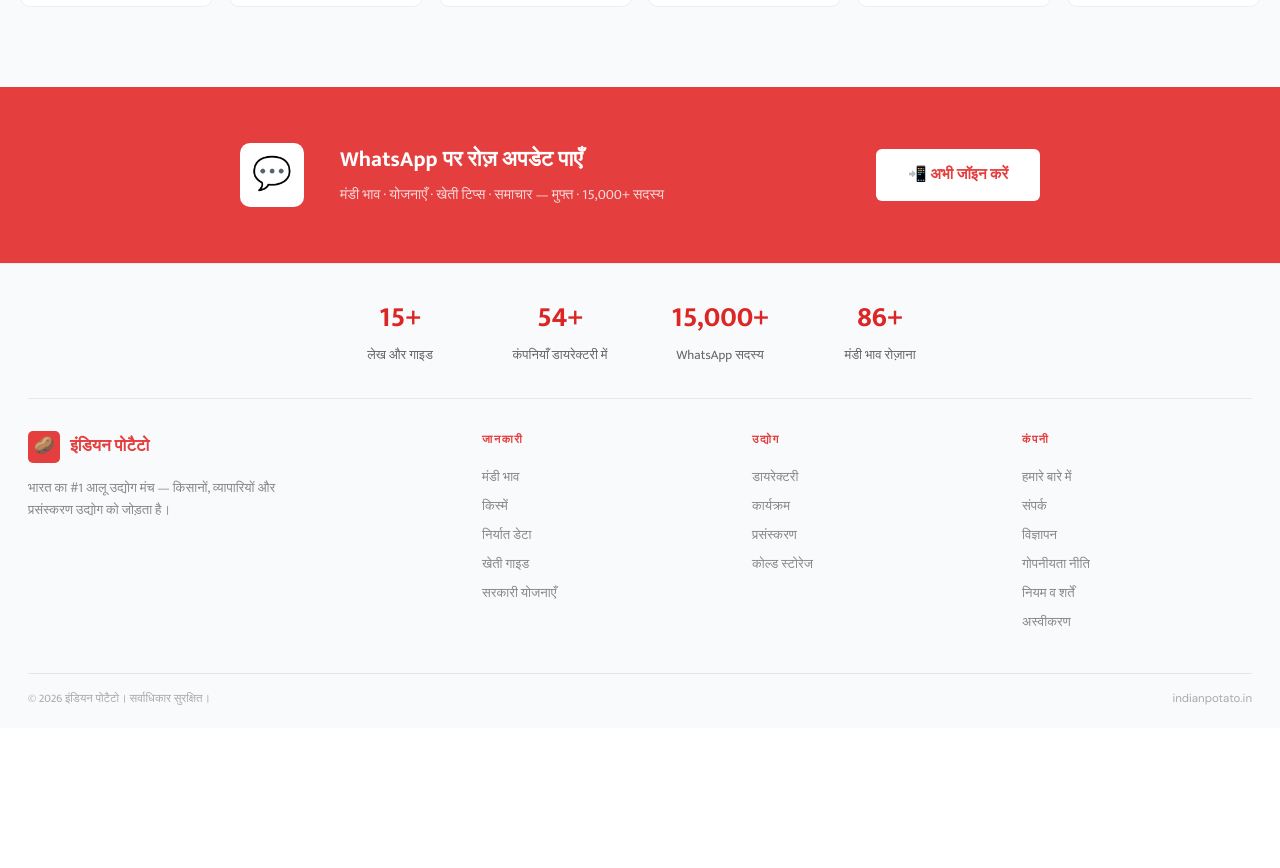
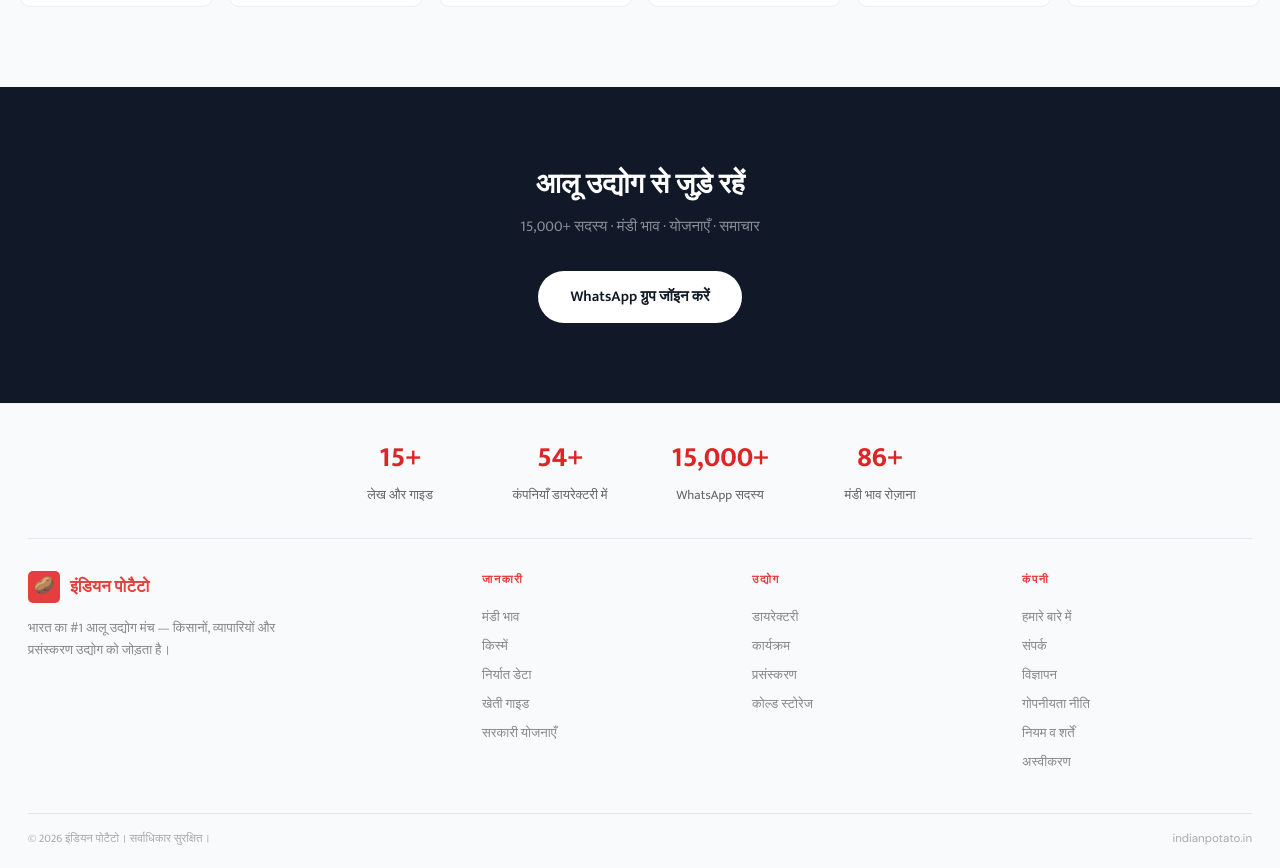
Before and after one commit to DaewooJ/indianpotato-in, a Next.js app: page / in a window 1280 px wide. Shown: the part 4174-5042 px from the top of the page. Before the commit the page ends 4902 px from the top, so only its background shows below. Built offline with nearby package versions, Linux system fonts and the light colour scheme; no server answers.

Commit message:
fix: dark premium WhatsApp CTA — The Ken style, #111827 charcoal, white button, minimal

```diff
--- a/components/Sections.tsx
+++ b/components/Sections.tsx
@@ -207,15 +207,31 @@ export function DirectoryPreview({ categories }: { categories: DirCat[] }) {
 /* ─── WHATSAPP CTA ─── */
 export function WhatsAppCTA() {
   return (
-    <section id="whatsapp" style={{ padding: '56px 28px', background: '#E53E3E' }}>
-      <div style={{ maxWidth: 800, margin: '0 auto', display: 'flex', alignItems: 'center', gap: 36, flexWrap: 'wrap', justifyContent: 'center' }}>
-        <div style={{ width: 64, height: 64, borderRadius: 10, background: '#fff', display: 'flex', alignItems: 'center', justifyContent: 'center', fontSize: 32, flexShrink: 0 }}>💬</div>
-        <div style={{ flex: 1, minWidth: 240 }}>
-          <h2 style={{ fontFamily: 'var(--font-hindi), sans-serif', fontSize: '1.35rem', fontWeight: 800, color: '#fff', marginBottom: 6 }}>WhatsApp पर रोज़ अपडेट पाएँ</h2>
-          <p style={{ fontFamily: 'var(--font-hindi), sans-serif', fontSize: '0.88rem', color: 'rgba(255,255,255,0.8)', lineHeight: 1.6 }}>मंडी भाव · योजनाएँ · खेती टिप्स · समाचार — मुफ्त · 15,000+ सदस्य</p>
-        </div>
-        <a href="https://spuds.me/kisan" target="_blank" rel="noopener noreferrer" style={{ display: 'inline-flex', alignItems: 'center', gap: 8, background: '#fff', color: '#E53E3E', textDecoration: 'none', padding: '14px 32px', borderRadius: 6, fontFamily: 'var(--font-hindi), sans-serif', fontSize: '0.95rem', fontWeight: 800, flexShrink: 0 }}>📲 अभी जॉइन करें</a>
+    <section id="whatsapp" style={{ padding: '80px 20px', background: '#111827' }}>
+      <div style={{ maxWidth: 600, margin: '0 auto', textAlign: 'center', display: 'flex', flexDirection: 'column', alignItems: 'center' }}>
+        <h2 style={{ fontSize: 'clamp(1.4rem, 4vw, 1.75rem)', fontWeight: 600, color: '#fff', lineHeight: 1.3, marginBottom: 12 }}>
+          आलू उद्योग से जुड़े रहें
+        </h2>
+        <p style={{ fontSize: 15, color: 'rgba(255,255,255,0.5)', lineHeight: 1.6, marginBottom: 32 }}>
+          15,000+ सदस्य · मंडी भाव · योजनाएँ · समाचार
+        </p>
+        <a
+          href="https://spuds.me/kisan"
+          target="_blank"
+          rel="noopener noreferrer"
+          className="wa-cta-btn"
+          style={{
+            display: 'inline-flex', alignItems: 'center', gap: 10,
+            padding: '14px 32px', borderRadius: 50,
+            background: '#fff', color: '#111827',
+            textDecoration: 'none', fontWeight: 600, fontSize: 15,
+            transition: 'background 0.25s ease',
+          }}
+        >
+          WhatsApp ग्रुप जॉइन करें
+        </a>
       </div>
+      <style>{`.wa-cta-btn:hover { background: #f3f4f6 !important; }`}</style>
     </section>
   );
 }
```
